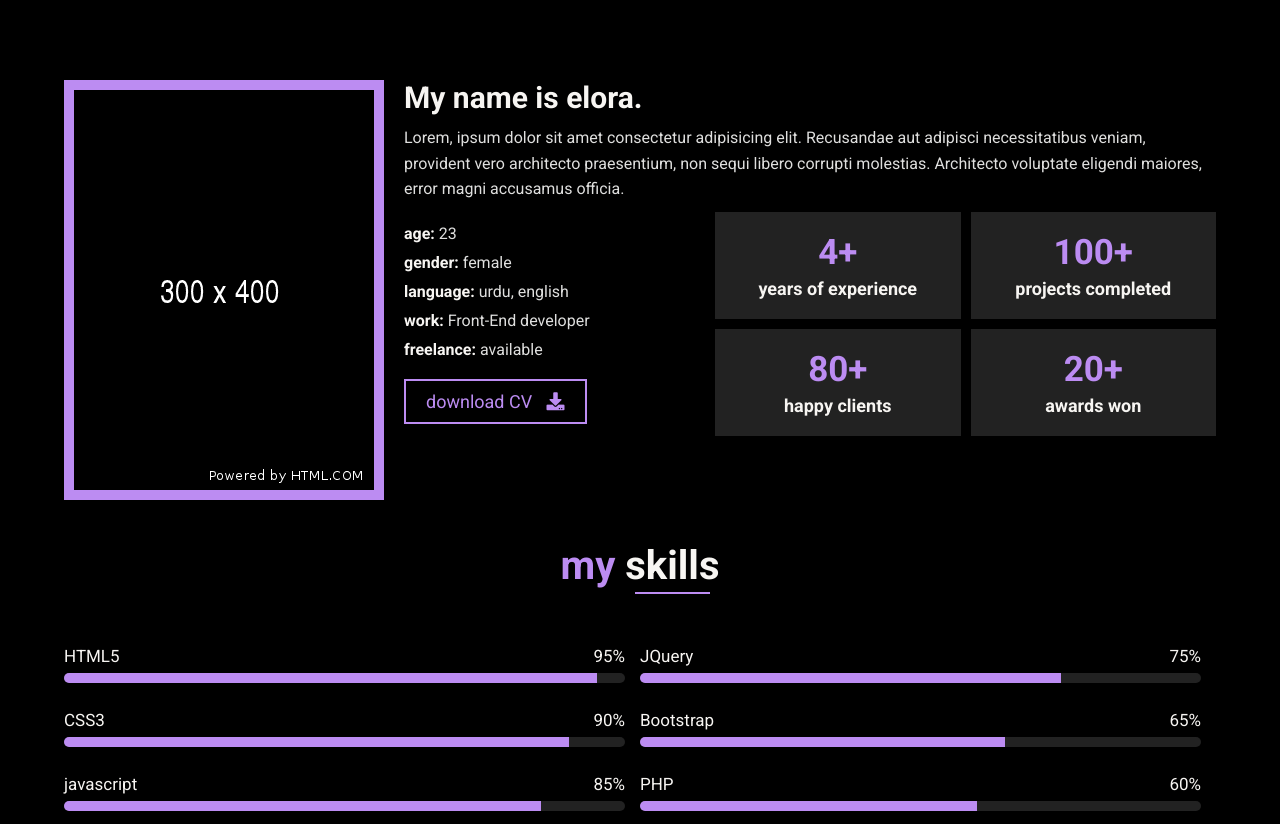
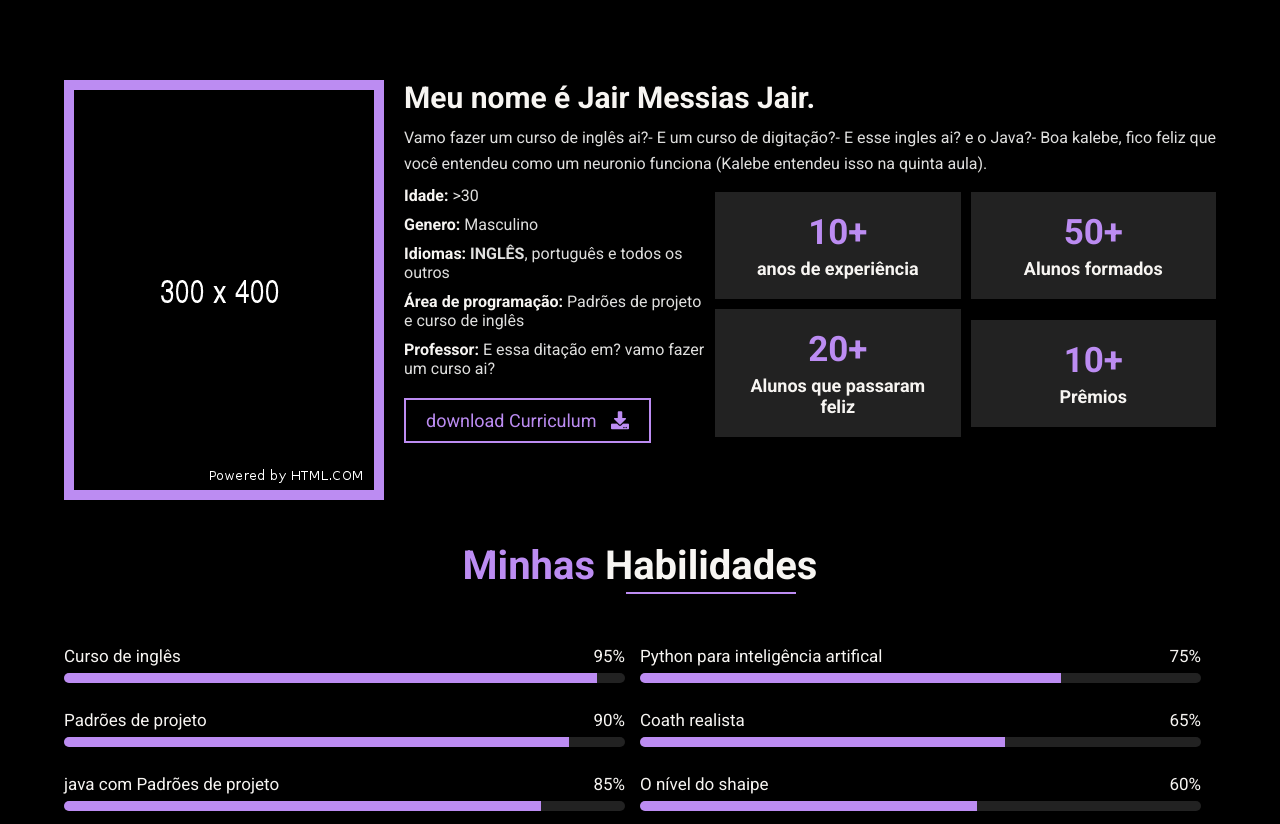
Before and after one commit to Kalebeadv/the-lalanding-page, a plain HTML site: page index.html in a window 1280 px wide. Shown: the part 760-1584 px from the top of the page. Drawn offline with Linux system fonts and the light colour scheme.

Commit message:
opa colocando algumas coisas ai

```diff
--- a/index.html
+++ b/index.html
@@ -70,10 +70,10 @@
 
             <div class="content">
                 <div class="text">
-                    <h2>hi there!</h1>
-                    <h1>I Am a <span class="typing-text"></span></h1>
-                    <p>Creative web developer offering 4+ years of experience providing high-impact web solutions for many different organizations.</p>
-                    <a href="#" class="btn">about me <i class="fas fa-user"></i></a>
+                    <h2>Opa, eae</h1>
+                    <h1>Eu sou o <span class="typing-text"></span></h1>
+                    <p>Fazendo alunos aprenderem a estudar desde 1988.</p>
+                    <a href="#" class="btn">Sobre mim <i class="fas fa-user"></i></a>
                 </div>
             </div>
 
@@ -100,43 +100,43 @@
 
             <div class="content">
 
-                <h2>My name is elora.</h2>
-                <p>Lorem, ipsum dolor sit amet consectetur adipisicing elit.
-                    Recusandae aut adipisci necessitatibus veniam, provident
-                    vero architecto praesentium, non sequi libero corrupti molestias.
-                    Architecto voluptate eligendi maiores, error magni accusamus officia.</p>
+                <h2>Meu nome é Jair Messias Jair.</h2>
+                <p>Vamo fazer um curso de inglês ai?-
+                    E um curso de digitação?-
+                    E esse ingles ai? e o Java?-
+                    Boa kalebe, fico feliz que você entendeu como um neuronio funciona (Kalebe entendeu isso na quinta aula).</p>
 
                 <div class="about-info">
 
                     <div class="info">
-                        <h4>age: <span>23</span></h4>
-                        <h4>gender: <span>female</span></h4>
-                        <h4>language: <span>urdu, english</span></h4>
-                        <h4>work: <span>Front-End developer</span></h4>
-                        <h4>freelance: <span>available</span></h4>
-                        <a href="#" class="btn">download CV <i class="fas fa-download"></i></a>
+                        <h4>Idade: <span>>30</span></h4>
+                        <h4>Genero: <span>Masculino</span></h4>
+                        <h4>Idiomas: <span><strong>INGLÊS</strong>, português e todos os outros</span></h4>
+                        <h4>Área de programação: <span> Padrões de projeto e curso de inglês</span></h4>
+                        <h4>Professor: <span>E essa ditação em? vamo fazer um curso ai?</span></h4>
+                        <a href="#" class="btn">download Curriculum <i class="fas fa-download"></i></a>
                     </div>
 
                     <div class="counting">
 
                         <div class="box">
-                            <h1 class="count" data-count="4">4+</h1>
-                            <h3>years of experience</h3>
+                            <h1 class="count" data-count="10">10+</h1>
+                            <h3>anos de experiência</h3>
                         </div>
 
                         <div class="box">
-                            <h1 class="count" data-count="100">100+</h1>
-                            <h3>projects completed</h3>
-                        </div>
-
-                        <div class="box">
-                            <h1 class="count" data-count="80">80+</h1>
-                            <h3>happy clients</h3>
+                            <h1 class="count" data-count="50">50+</h1>
+                            <h3>Alunos formados</h3>
                         </div>
 
                         <div class="box">
                             <h1 class="count" data-count="20">20+</h1>
-                            <h3>awards won</h3>
+                            <h3>Alunos que passaram feliz</h3>
+                        </div>
+
+                        <div class="box">
+                            <h1 class="count" data-count="10">10+</h1>
+                            <h3>Prêmios</h3>
                         </div>
 
                     </div>
@@ -150,36 +150,36 @@
         <div class="skill-container">
 
             <div class="heading">
-                <h2>my <span>skills</span></h2>
+                <h2>Minhas <span>Habilidades</span></h2>
             </div>
 
             <div class="skills">
                 <div class="skill-item item1">
                     <div class="box">
-                        <h3>HTML5<span> 95% </span> </h3>
+                        <h3>Curso de inglês<span> 95% </span> </h3>
                         <div class="progress-bar"> <span></span> </div>
                     </div>
                     <div class="box">
-                        <h3>CSS3<span> 90% </span> </h3>
+                        <h3>Padrões de projeto<span> 90% </span> </h3>
                         <div class="progress-bar"> <span></span> </div>
                     </div>
                     <div class="box">
-                        <h3>javascript<span> 85% </span> </h3>
+                        <h3>java com Padrões de projeto<span> 85% </span> </h3>
                         <div class="progress-bar"> <span></span> </div>
                     </div>
                 </div>
 
                 <div class="skill-item item2">
                     <div class="box">
-                        <h3>JQuery<span> 75% </span> </h3>
+                        <h3>Python para inteligência artifical<span> 75% </span> </h3>
                         <div class="progress-bar"> <span></span> </div>
                     </div>
                     <div class="box">
-                        <h3>Bootstrap<span> 65% </span> </h3>
+                        <h3>Coath realista<span> 65% </span> </h3>
                         <div class="progress-bar"> <span></span> </div>
                     </div>
                     <div class="box">
-                        <h3>PHP<span> 60% </span> </h3>
+                        <h3>O nível do shaipe<span> 60% </span> </h3>
                         <div class="progress-bar"> <span></span> </div>
                     </div>
                 </div>
```
